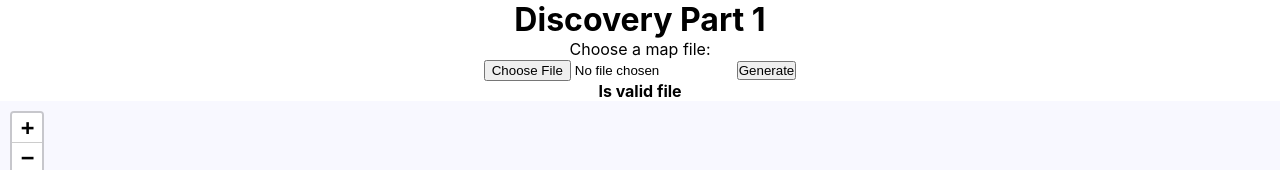
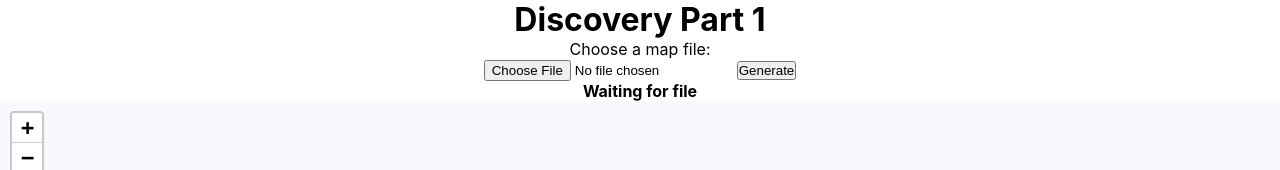
Before and after one commit to Zack202/DiscoveryCSE416, a React (Create React App) app in the folder discovery/: page / in a window 1280 px wide. Shown: the top 170 px of the page. Built offline with nearby package versions, Linux system fonts and the light colour scheme.

Commit message:
Might Be working Message

```diff
--- a/discovery/src/App.js
+++ b/discovery/src/App.js
@@ -1,16 +1,27 @@
 import logo from './logo.svg';
 import './App.css';
-import React, { useState } from 'react';
+import React, { useState, useEffect } from 'react';
 import Leafletmap from './components/Leafletmap';
+
 
 function App() {
   const [mapData, setMapData] = useState(null);
+  const [validFileMessage, setValidFileMessage] = useState("Waiting for file")
+  //console.log(validFileMessage)
+
+  const correctTypes = ['application/kml', 'application/zip', 'application/json']
 
   const handleFileChange = async (event) => { // Handle file input, here is where to add other file types
     const selectedFile = event.target.files[0];
 
     if (selectedFile) {
       try {
+        if(correctTypes.includes(selectedFile?.type)){
+          setValidFileMessage("It is a valid file")
+      } else {
+          setValidFileMessage("It is NOT a valid file")
+
+      }
         const fileContent = await selectedFile.text();
         // Parse JSON file
         const parsedData = JSON.parse(fileContent);
@@ -28,7 +39,7 @@ function App() {
       <label for="mapfile">Choose a map file:</label><br></br>
       <input type="file" id="mapfile" name="mapfile" accept="" onChange={handleFileChange}/>
       <input type="button" value="Generate"></input>
-      <h4>Is valid file</h4>
+      <h4>{validFileMessage}</h4>
       <div id="map">
       <Leafletmap file={mapData}/>
       </div>
```
